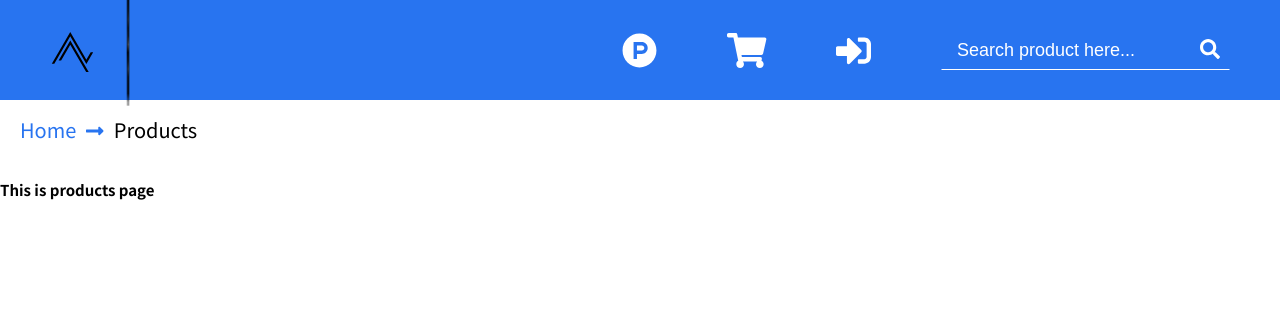
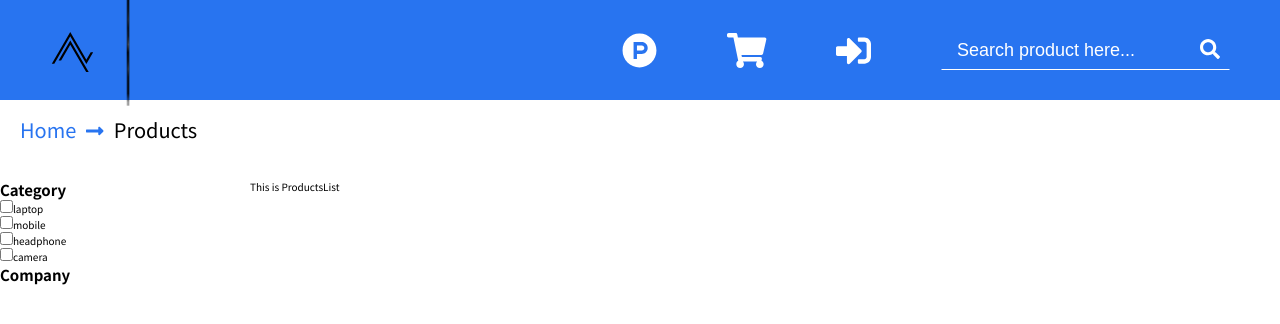
Before and after one commit to Joker-Bat/silverstore, a React (Create React App) app: page /products in a window 1280 px wide. Shown: the top 324 px of the page. Built offline with nearby package versions, Linux system fonts and the light colour scheme.

Commit message:
Basic filter functionality

```diff
--- a/src/components/BreadCrumb/BreadCrumb.js
+++ b/src/components/BreadCrumb/BreadCrumb.js
@@ -14,11 +14,11 @@ const BreadCrumb = ({ title, product }) => {
       </Link>
       {product && (
         <Link to="/products">
-          <i class="fas fa-long-arrow-alt-right"></i> products
+          <i className="fas fa-long-arrow-alt-right"></i> products
         </Link>
       )}
       <span>
-        <i class="fas fa-long-arrow-alt-right"></i>
+        <i className="fas fa-long-arrow-alt-right"></i>
         {title}
       </span>
     </div>
--- /dev/null
+++ b/src/components/Products/Filters/Filters.js
@@ -0,0 +1,103 @@
+import React, { useState, useEffect } from "react";
+
+// Helperfunctions
+import { arrayToObjectState } from "../../../utilities/helperFunctions";
+
+// Data
+import data from "../../../data/data";
+
+// List of Categorys and its uses as state to control the companys to choose
+const categroryList = [...new Set(data.map((item) => item.type))];
+const categoryState = arrayToObjectState(categroryList);
+
+const Filters = (props) => {
+  const [companys, setCompanys] = useState({});
+  const [categorys, setCategorys] = useState(categoryState);
+
+  const categoryCheckboxChangedHandler = (name) => {
+    setCategorys((prev) => {
+      return { ...prev, [name]: !prev[name] };
+    });
+  };
+
+  const companyCheckboxChangedHandler = (name) => {
+    setCompanys((prev) => {
+      return { ...prev, [name]: !prev[name] };
+    });
+  };
+
+  useEffect(() => {
+    // Get filteredCategorys which is checked
+    const filteredCategory = Object.keys(categorys).filter((item) => {
+      return categorys[item] && categorys[item];
+    });
+
+    // Get FilteredCompanyNames based on checked categorys
+    const filteredCompanys = filteredCategory.map((curCat) => {
+      return data
+        .filter((product) => {
+          return product.type === curCat;
+        })
+        .map((item) => item.brand);
+    });
+
+    // Turn Company names to state to render needed Company names only
+
+    const listOfCompanys = filteredCompanys.map((item) => {
+      return arrayToObjectState(item);
+    });
+
+    let currentCompanyState = {};
+
+    listOfCompanys.forEach((item) => {
+      currentCompanyState = { ...currentCompanyState, ...item };
+    });
+    setCompanys(currentCompanyState);
+  }, [categorys]);
+
+  const categoryToShow = categroryList.map((item, index) => {
+    return (
+      <div key={"CategoryCheckBox" + index} className="checkbox">
+        <input
+          type="checkbox"
+          name={item}
+          id={item}
+          onChange={() => categoryCheckboxChangedHandler(item)}
+          checked={categorys[item]}
+        />
+        <label htmlFor={item}>{item}</label>
+      </div>
+    );
+  });
+
+  const companyToShow = Object.keys(companys).map((item, index) => {
+    return (
+      <div key={"CategoryCheckBox" + index} className="checkbox">
+        <input
+          type="checkbox"
+          name={item}
+          id={item}
+          checked={companys[item]}
+          onChange={() => companyCheckboxChangedHandler(item)}
+        />
+        <label htmlFor={item}>{item}</label>
+      </div>
+    );
+  });
+
+  return (
+    <div>
+      <div className="category">
+        <h1>Category</h1>
+        {categoryToShow}
+      </div>
+
+      <div className="company">
+        <h1>Company</h1>
+        {companyToShow}
+      </div>
+    </div>
+  );
+};
+
+export default Filters;
--- /dev/null
+++ b/src/components/Products/Products.js
@@ -0,0 +1,19 @@
+import React from "react";
+
+// Components
+import Filters from "./Filters/Filters";
+import ProductsList from "./ProductsList/ProductsList";
+
+// Styles
+import classes from "./Products.module.scss";
+
+const Products = (props) => {
+  return (
+    <div className={classes.Products}>
+      <Filters />
+      <ProductsList />
+    </div>
+  );
+};
+
+export default Products;
--- /dev/null
+++ b/src/components/Products/Products.module.scss
@@ -0,0 +1,5 @@
+.Products {
+  width: 100%;
+  display: grid;
+  grid-template-columns: 250px 1fr;
+}
--- /dev/null
+++ b/src/components/Products/ProductsList/ProductsList.js
@@ -0,0 +1,11 @@
+import React from 'react'
+
+const ProductsList = () => {
+  return (
+    <div>
+      This is ProductsList
+    </div>
+  )
+}
+
+export default ProductsList
--- a/src/containers/Products/Products.js
+++ b/src/containers/Products/Products.js
@@ -2,16 +2,17 @@ import React, { Component } from "react";
 
 // components
 import BreadCrumb from "../../components/BreadCrumb/BreadCrumb";
+import Products from "../../components/Products/Products";
 
-export class Products extends Component {
+class ProductsPage extends Component {
   render() {
     return (
       <section>
         <BreadCrumb title="products" />
-        <h1>This is products page</h1>
+        <Products />
       </section>
     );
   }
 }
 
-export default Products;
+export default ProductsPage;
--- /dev/null
+++ b/src/utilities/helperFunctions.js
@@ -0,0 +1,5 @@
+export const arrayToObjectState = (arr) => {
+  return arr.reduce((acc, cur) => {
+    return { ...acc, [cur]: false };
+  }, {});
+};
```
